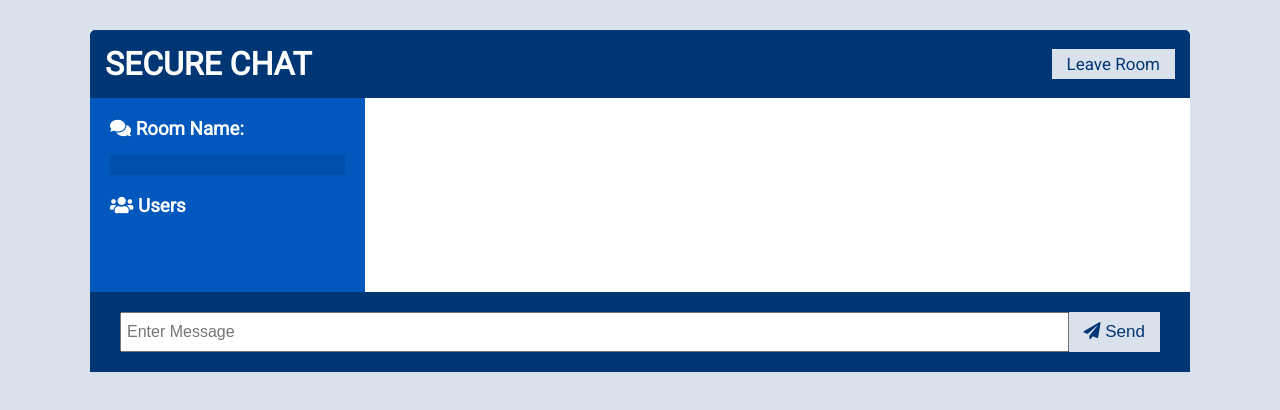
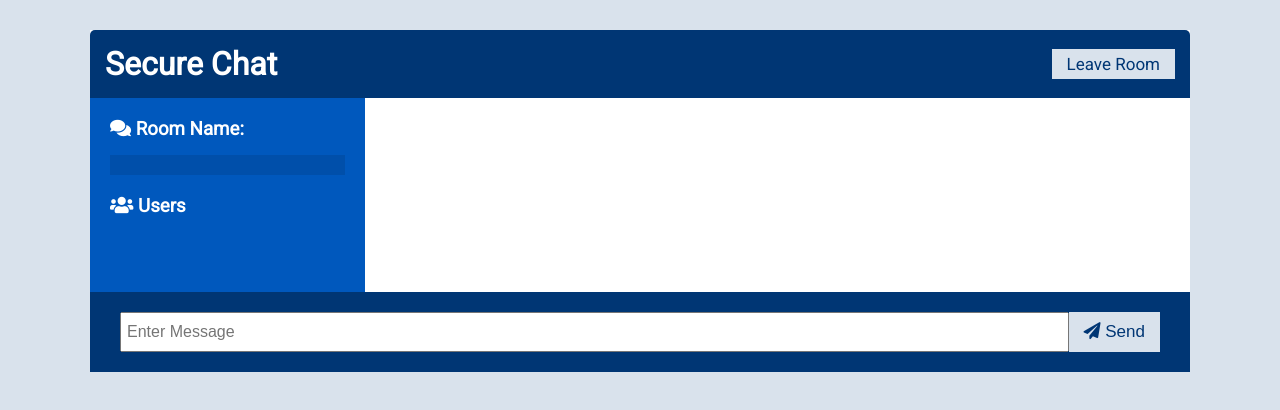
Before and after one commit to owlrana/chat-app, a website: page public/chat.html in a window 1280 px wide. Drawn offline with nearby package versions, Linux system fonts and the light colour scheme; no server answers.

Commit message:
renamed to Secure Chat

```diff
--- a/public/chat.html
+++ b/public/chat.html
@@ -5,12 +5,12 @@
   <meta name="viewport" content="width=device-width, initial-scale=1.0">
   <link rel="stylesheet" href="https://cdnjs.cloudflare.com/ajax/libs/font-awesome/5.12.1/css/all.min.css" integrity="sha256-mmgLkCYLUQbXn0B1SRqzHar6dCnv9oZFPEC1g1cwlkk=" crossorigin="anonymous" />
   <link rel="stylesheet" href="css/style.css">
-  <title>SECURE CHAT</title>
+  <title>Secure Chat</title>
 </head>
 <body>
   <div class="chat-container">
     <header class="chat-header">
-      <h1>SECURE CHAT</h1>
+      <h1>Secure Chat</h1>
       <a href="index.html" class="btn">Leave Room</a>
     </header>
     <main class="chat-main">
```
Also changed, not shown: public/index.html (+2 -2 lines).
